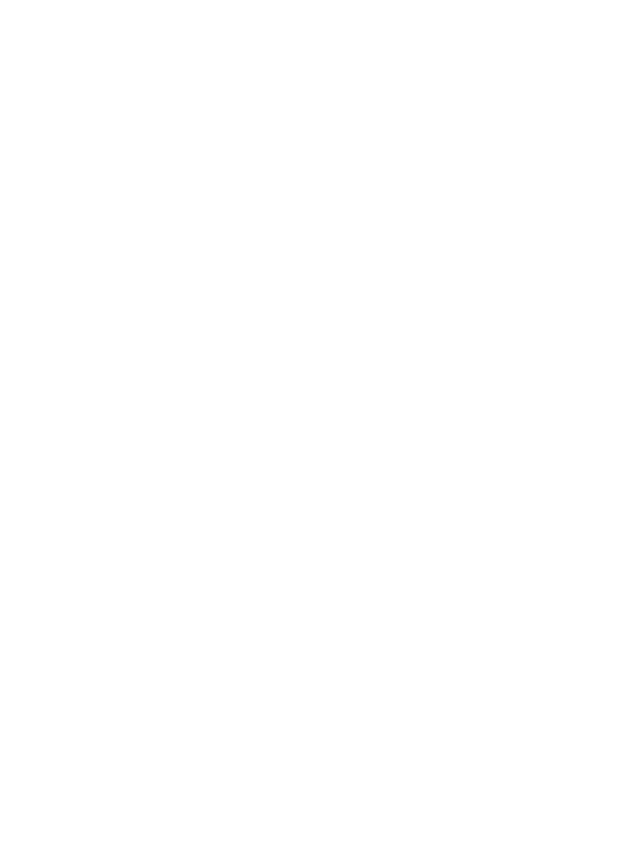
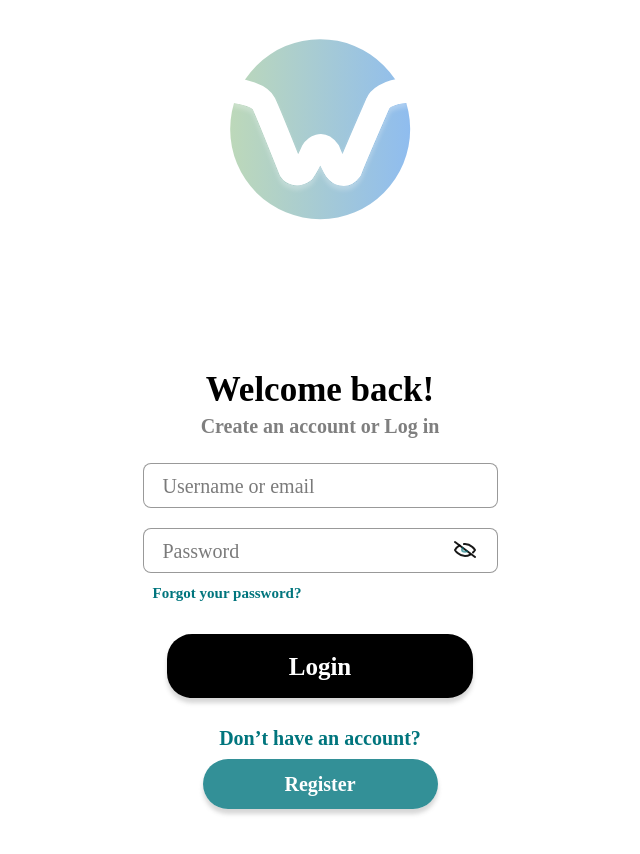
Before and after one commit to gimmevsc/whisper, a React (Create React App) app: page /login in a window 1280 px wide. Before the commit this address had no page. Shown: the top 854 px of the page, without its empty margins (320-960 px from the left). Before the commit the page ends 800 px from the top, so only its background shows below. Built offline with nearby package versions, Linux system fonts and the light colour scheme.

Commit message:
animated buttons

```diff
--- a/src/App.js
+++ b/src/App.js
@@ -1,11 +1,15 @@
 import './App.css';
-import Login from './login/Login';
+import Register from './pages/register/Register';
+import Login from './pages/login/Login';
 import { BrowserRouter, Routes, Route } from "react-router-dom";
 function App() {
   return (
     <BrowserRouter>
       <Routes>
         <Route path="/" element={<Login />}/>
+        <Route path="/login" element={<Login />}/>
+        <Route path="/register" element={<Register />}/>
+
           {/* <Route index element={<Home />} />
           <Route path="blogs" element={<Blogs />} />
           <Route path="contact" element={<Contact />} />
--- a/src/index.css
+++ b/src/index.css
@@ -10,7 +10,9 @@ body {
   -webkit-font-smoothing: antialiased;
   -moz-osx-font-smoothing: grayscale;
 }
-
+a{
+  text-decoration: none;
+}
 code {
   font-family: source-code-pro, Menlo, Monaco, Consolas, 'Courier New',
     monospace;
--- /dev/null
+++ b/src/pages/login/Login.jsx
@@ -0,0 +1,69 @@
+import { useEffect, useRef, useState } from "react";
+import logo from "../../assets/logo.svg"
+import style from "./login.module.scss"
+import Input from "../../components/Input";
+import { Link,useNavigate } from "react-router-dom";
+function Login() {
+    const navigate = useNavigate()
+    const [pressed, setPressed] = useState([false, false, false])
+    const [isAnimation, setIsAnimation] = useState(false)
+    const [fields, setFields] = useState(['', ''])
+    const labels = [["Username or email", 'text'], ["Password", 'password']];
+
+    function focusHandler(i) {
+
+        setPressed(prev => {
+            prev[i] = true
+            return prev.slice(0)
+        });
+        console.log(pressed)
+    }
+
+    function toRegisterHandler(){
+        setIsAnimation(true)
+        setTimeout(() => {
+            navigate("/register")
+        }, 250);
+    }
+
+    function onClickOutsideHandler(i) {
+        if (fields[i].length == 0 && pressed[i]) setPressed(prev => { prev[i] = false; return prev.slice(0); });
+    }
+    useEffect(() => {
+        console.log(fields[0])
+    }, [fields, pressed])
+    return (
+        <div className={style.login}>
+            <img src={logo} alt="" className={style.logo} />
+
+            <h1 className={style.title}>Welcome back!</h1>
+            <div className={style.create_text}>Create an account or Log in</div>
+            <div className={style.inputs}>
+                {
+                    labels.map((n, i) =>
+                        <Input key={i} style={style} index={i} c={[fields, setFields]} field={fields} pressed={pressed} name={n[0]} inputType={n[1]} focusHandler={() => focusHandler(i)} onClickOutside={() => onClickOutsideHandler(i)} />
+                    )
+                }
+                <div className={style.forgot_password}>
+                    Forgot your password?
+                </div>
+            </div>
+            <div className={`${style.buttons} ${isAnimation&&style.buttons_animation}`}>
+                <button className={`${style.register_btn} ${isAnimation&&style.button_above}`}>
+                    Login
+                </button>
+                <div className={style.text}>
+                    Don’t have an account?
+                </div>
+
+                    <button className={`${style.login_btn} ${isAnimation&&style.button_below}`} onClick={toRegisterHandler}>
+                        Register
+                    </button>
+
+
+            </div>
+        </div>
+    )
+}
+
+export default Login;
--- /dev/null
+++ b/src/pages/login/login.module.scss
@@ -0,0 +1,229 @@
+.login {
+    display: flex;
+    flex-direction: column;
+    align-items: center;
+
+    // padding: 50px;
+    .logo {
+        margin-top: 39px;
+        margin-bottom: 150px;
+        pointer-events: none;
+        user-select: none;
+    }
+
+    .title {
+        margin: 0;
+        font-size: 35px;
+        font-weight: 800;
+    }
+
+    .create_text {
+        color: rgba(0, 0, 0, 0.50);
+        text-align: center;
+        font-size: 20px;
+        font-weight: 800;
+        margin: 5px;
+    }
+
+    .inputs {
+        .input_wrapper {
+            margin-top: 20px;
+            position: relative;
+            width: 355px;
+            height: 45px;
+            display: flex;
+            flex-direction: column;
+
+            .input {
+                font-size: 20px;
+
+                border-radius: 8px;
+                border: 1px solid rgba(0, 0, 0, 0.40);
+                height: 100%;
+                width: 100%;
+                padding: 0 18px;
+
+                &:focus {
+                    outline: none;
+                    border: 1px solid rgba(0, 117, 125, 0.70);
+                }
+            }
+
+            .placeholder {
+                position: absolute;
+                pointer-events: none;
+                top: 50%;
+                left: 15px;
+                transform: translateY(-50%);
+                padding: 0 5px;
+                transition: all 0.2s ease-in-out;
+                color: rgba(0, 0, 0, 0.52);
+                background-color: white;
+                font-size: 20px;
+                font-weight: 300;
+            }
+
+            &:focus-within .placeholder {
+                color: rgba(0, 117, 125, 0.70);
+            }
+
+            .animation {
+                top: 0;
+                font-size: 16px;
+            }
+
+            .password {
+                padding-right: 45px;
+            }
+
+            .password_btn {
+                transition-duration: 1s;
+                position: absolute;
+                border: none;
+                background-color: transparent;
+                top: 10px;
+                left: 310px;
+
+                img {
+                    position: absolute;
+                    opacity: 1;
+                    transition: all 0.3s ease-in-out;
+                }
+
+                .hidden {
+                    opacity: 0;
+                }
+            }
+
+
+        }
+
+        .forgot_password {
+            padding: 10px;
+            color: #00757D;
+            font-size: 15px;
+            font-weight: 800;
+            line-height: 21px;
+        }
+    }
+
+
+    .buttons {
+        $button-below: 125px;
+        margin-top: 20px;
+        display: flex;
+        flex-direction: column;
+        align-items: center;
+        transition-duration: 1s;
+        height: 250px;
+        position: relative;
+        .register_btn {
+            z-index: 101;
+            top: 0;
+            position: absolute;
+            transition: all .2s ease-out;
+            color: #FFF;
+            text-align: center;
+            font-size: 25px;
+            font-weight: 800;
+            line-height: 140%;
+            /* 35px */
+            display: flex;
+            width: 306px;
+            height: 64px;
+            max-width: 306px;
+            padding: 0px 16px;
+            justify-content: center;
+            align-items: center;
+            gap: 8px;
+            flex-shrink: 0;
+            border-radius: 25px;
+            background: #000;
+            box-shadow: 0px 5px 4px 0px rgba(94, 94, 94, 0.25);
+            border: none;
+
+            // transition-duration: .2s;
+            &:hover {
+                color: black;
+                border-top: 1px solid #00757D;
+                border-right: 1px solid #00757D;
+                border-bottom: 2px solid #00757D;
+                border-left: 1px solid #00757D;
+                background: rgba(0, 117, 125, 0.10);
+                box-shadow: 0px 5px 4px 0px rgba(0, 117, 125, 0.25);
+            }
+        }
+
+        .text {
+            z-index: 1;
+            top: 70px;
+            width: 250px;
+            position: absolute;
+            margin: 20px 0 10px 0;
+            color: #00757D;
+            text-align: center;
+            font-size: 20px;
+            font-weight: 800;
+            line-height: 140%;
+            /* 28px */
+        }
+
+        .login_btn {
+            z-index: 100;
+            position: absolute;
+            top: $button-below;
+            border: none;
+            color: #FFF;
+            text-align: center;
+            font-size: 20px;
+            font-weight: 800;
+            line-height: 140%;
+            /* 28px */
+            display: flex;
+            width: 235px;
+            height: 50px;
+            padding: 0px 16px;
+            justify-content: center;
+            align-items: center;
+            gap: 8px;
+            flex-shrink: 0;
+            border-radius: 25px;
+            background: rgba(0, 117, 125, 0.80);
+            box-shadow: 0px 5px 4px 0px rgba(94, 94, 94, 0.25);
+            transition-duration: .2s;
+
+            &:hover {
+                color: black;
+                border-top: 1px solid #00757D;
+                border-right: 1px solid #00757D;
+                border-bottom: 2px solid #00757D;
+                border-left: 1px solid #00757D;
+                background: rgba(0, 117, 125, 0.10);
+                box-shadow: 0px 5px 4px 0px rgba(0, 117, 125, 0.25);
+            }
+        }
+
+        .button_below{
+            width: 306px;
+            height: 64px;
+            transition: all .25s ease-in-out;
+            top: 0px;
+            font-size: 25px;
+
+
+        }
+        .button_above{
+            transition: all 0.25s ease-in-out;
+            width: 235px;
+            height: 50px;
+            top:$button-below;
+            font-size: 20px;
+
+        }
+    }
+    .buttons_animation{
+        transition: all 0.2s linear;
+        margin-top: 30px;
+    }
+
+}
--- a/src/login/Login.jsx
+++ b/src/pages/register/Register.jsx
@@ -1,20 +1,20 @@
 import { useEffect, useRef, useState } from "react";
-import logo from "../assets/logo.svg"
-import style from "./login.module.scss"
-import Input from "./Input";
-function Login(){
+import logo from "../../assets/logo.svg"
+import style from "./register.module.scss"
+import Input from "../../components/Input";
+import { Link,useNavigate } from "react-router-dom";
+function Register(){
+    const navigate = useNavigate()
+    const [isAnimation,setIsAnimation] = useState(false)
     const [pressed, setPressed] = useState([false,false,false])
     const [fields, setFields] = useState(['','',''])
     const labels = [["Email address",'text'],["Username",'text'],["Password",'password']];
 
-    function inputChange(e, i){
-        console.log(i)
-        setFields(prev=>{
-            prev[i] = e.target.value
-            console.log(prev)
-            return prev.slice(0)
-        });
-        // if(e.target.value.length ==0 && pressed )setPressed(false)
+    function toRegisterHandler(){
+        setIsAnimation(true)
+        setTimeout(() => {
+            navigate("/login")
+        }, 250);
     }
     function focusHandler(i){
 
@@ -31,7 +31,7 @@ function Login(){
         console.log(fields[0])
     },[ fields,pressed])
     return(
-        <div className={style.login}>
+        <div className={style.register}>
             <img src={logo} alt="" className={style.logo}/>
 
             <h1 className={style.title}>Get Started Now!</h1>
@@ -42,18 +42,22 @@ function Login(){
                 )
             }
             <div className={style.buttons}>
-                <button className={style.register_btn}>
+                <button className={`${style.register_btn} ${isAnimation&&style.button_above}`}>
                     Register
                 </button>
                 <div className={style.text}>
                     Have an account?
                 </div>
-                <button className={style.login_btn}>
-                    Login
-                </button>
+
+
+                <button className={`${style.login_btn} ${isAnimation&&style.button_below}`} onClick={toRegisterHandler}>
+                        Login
+                    </button>
+
+
             </div>
         </div>
     )
 }
 
-export default Login;
+export default Register;
```
Also changed, not shown: src/pages/register/register.module.scss (renamed from src/login/login.module.scss, +51 -13 lines), src/components/Input.jsx (line endings or trailing spaces).
